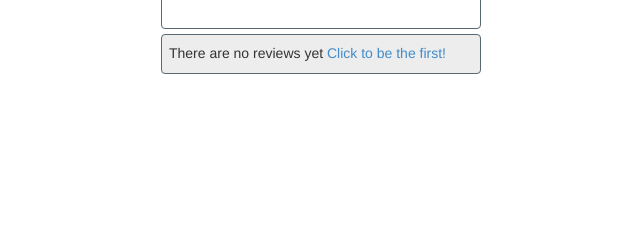
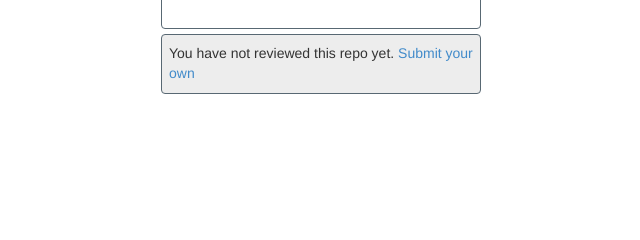
Before and after one commit to taddeimania/hackathon, a Django app: template reporanker/templates/reporanker/repo_detail.html in a window 1280 px wide. Shown: the part 169-409 px from the top of the page, without its empty margins (319-959 px from the left). Run offline with Django 3.2, Linux system fonts and the light colour scheme; the template is opened without the code that fills it, so the values that code supplies are empty; parts of the project's set-up code (start-up, migrations or seed data) failed here and were passed over; some libraries are stand-ins or nearby versions; some web fonts are replaced.

Commit message:
Bug Fix: buggy wording?

```diff
--- a/reporanker/templates/reporanker/repo_detail.html
+++ b/reporanker/templates/reporanker/repo_detail.html
@@ -29,7 +29,7 @@
 
     {% if not user_reviewed %}
     <div class="detail-review-none">
-      <p>There are no reviews yet <a href="{% url 'repo-review-view' object.id %}">Click to be the first!  </a></p>
+      <p>You have not reviewed this repo yet. <a href="{% url 'repo-review-view' object.id %}">Submit your own</a></p>
     </div>
     {% endif %}
 
```
